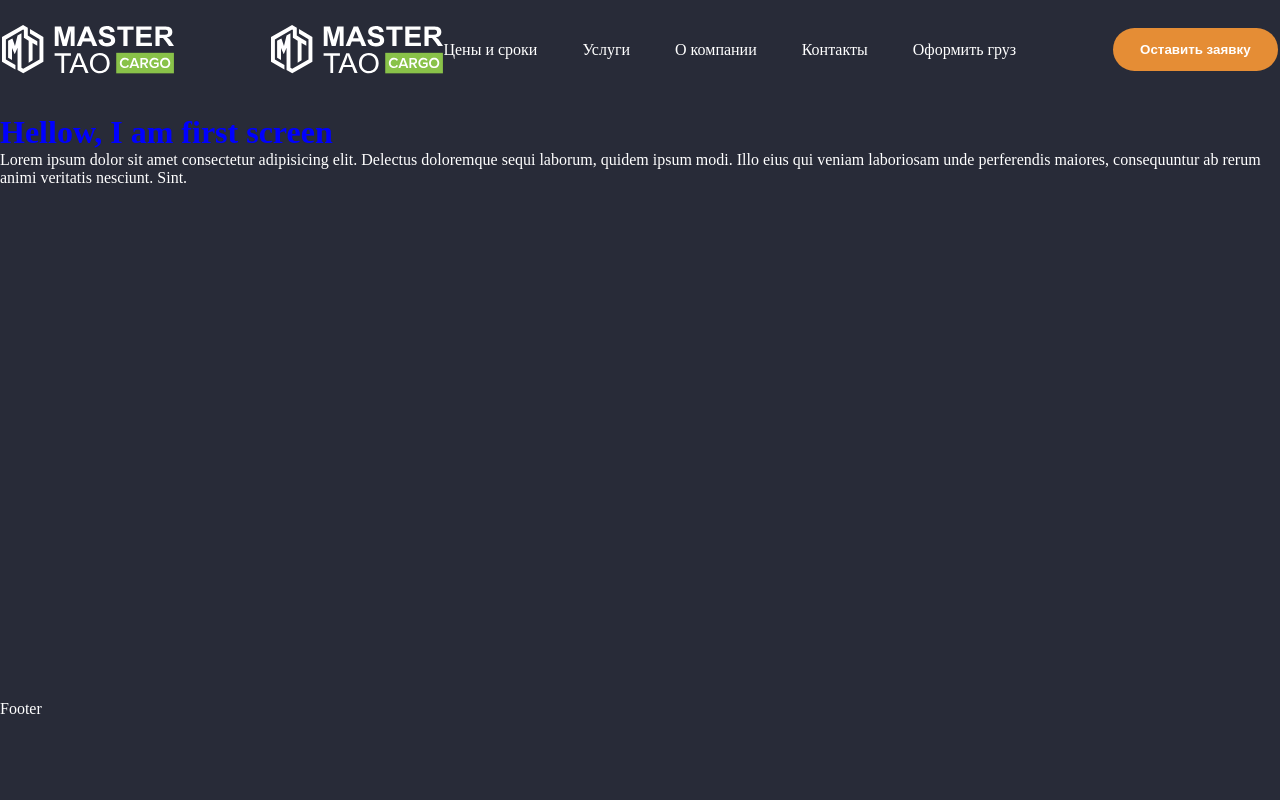
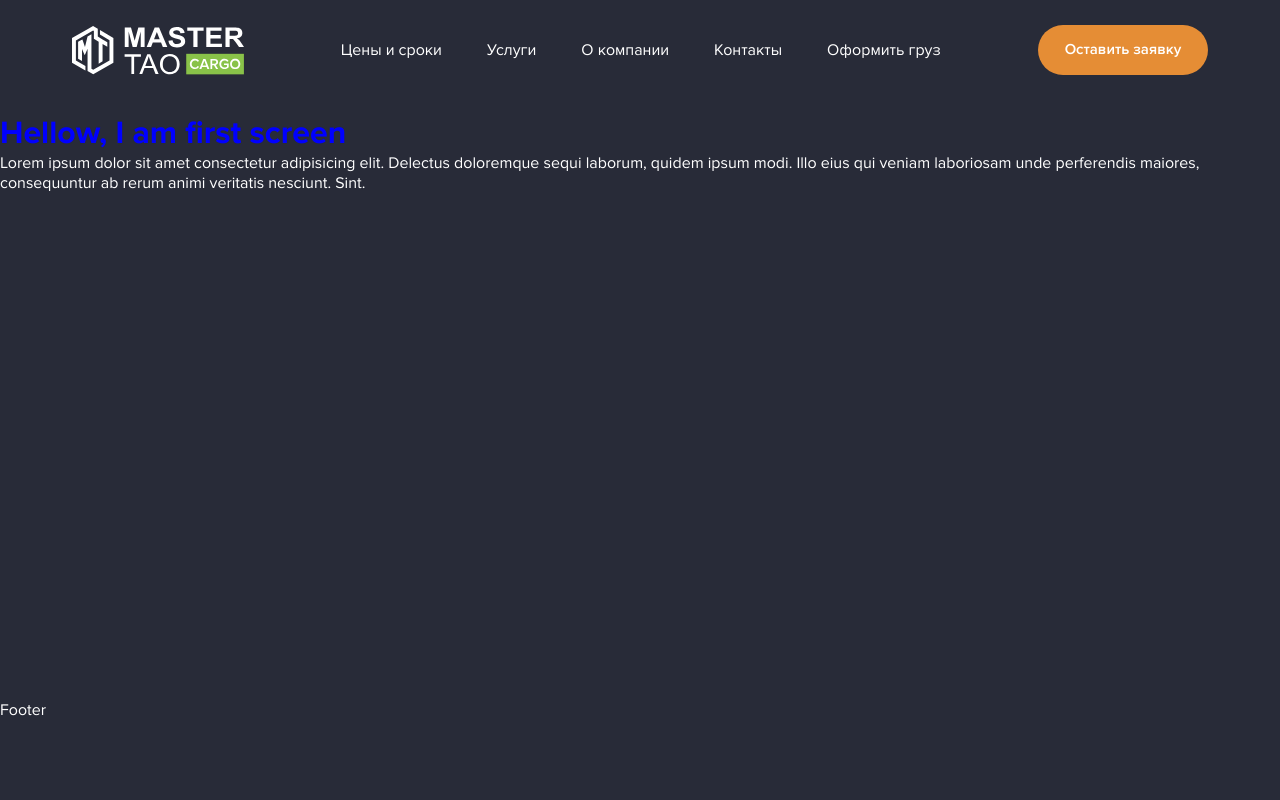
Before and after one commit to Roman-Popovych/dev-MasterTao, a website: page dev/index.html in a window 1280 px wide. Drawn offline with nearby package versions, Linux system fonts and the light colour scheme; files that its build step writes are made by us from their sources.

Commit message:
fixed fonts

```diff
--- a/dev/sass/fonts.scss
+++ b/dev/sass/fonts.scss
@@ -7,29 +7,29 @@
 }
 
 @font-face {
-    font-family: 'proxima-nova', sans-serif;
-    src: url(/assets/fonts/ProximaNova-Light.ttf) format(trutype);
+    font-family: 'proxima-nova';
+    src: url('../assets/fonts/ProximaNova-Light.ttf') format('truetype');
     font-weight: 300;
     font-display: swap;
 }
 
 @font-face {
-    font-family: 'proxima-nova', sans-serif;
-    src: url(/assets/fonts/ProximaNova-Regular.ttf) format(trutype);
+    font-family: 'proxima-nova';
+    src: url('../assets/fonts/ProximaNova-Regular.ttf') format('truetype');
     font-weight: 400;
     font-display: swap;
 }
 
 @font-face {
-    font-family: 'proxima-nova', sans-serif;
-    src: url(/assets/fonts/ProximaNova-Semibold.ttf) format(trutype);
+    font-family: 'proxima-nova';
+    src: url('../assets/fonts/ProximaNova-Semibold.ttf') format('truetype');
     font-weight: 600;
     font-display: swap;
 }
 
 @font-face {
-    font-family: 'proxima-nova', sans-serif;
-    src: url(/assets/fonts/ProximaNova-Bold.ttf) format(trutype);
+    font-family: 'proxima-nova';
+    src: url('../assets/fonts/ProximaNova-Bold.ttf') format('truetype');
     font-weight: 700;
     font-display: swap;
 }
--- a/dev/sass/variables.scss
+++ b/dev/sass/variables.scss
@@ -32,6 +32,7 @@ img {
 }
 
 button {
+    font-family: 'proxima-nova';
     font-weight: 600;
     padding: 14px 27px;
     border-radius: 90px;
@@ -39,4 +40,6 @@ button {
     color: $color;
     cursor: pointer;
     border: 0px;
+    font-size: 15px;
+    line-height: 21.9px;
 }
--- a/dev/templates/header.html
+++ b/dev/templates/header.html
@@ -14,7 +14,6 @@
                 </svg>
             </a>
         </div>
-        <img src="/assets/img/logo.svg" alt="">
         <ul class="nav-bar">
             <li><a href="#">Цены и сроки</a></li>
             <li><a href="#">Услуги</a></li>
```
